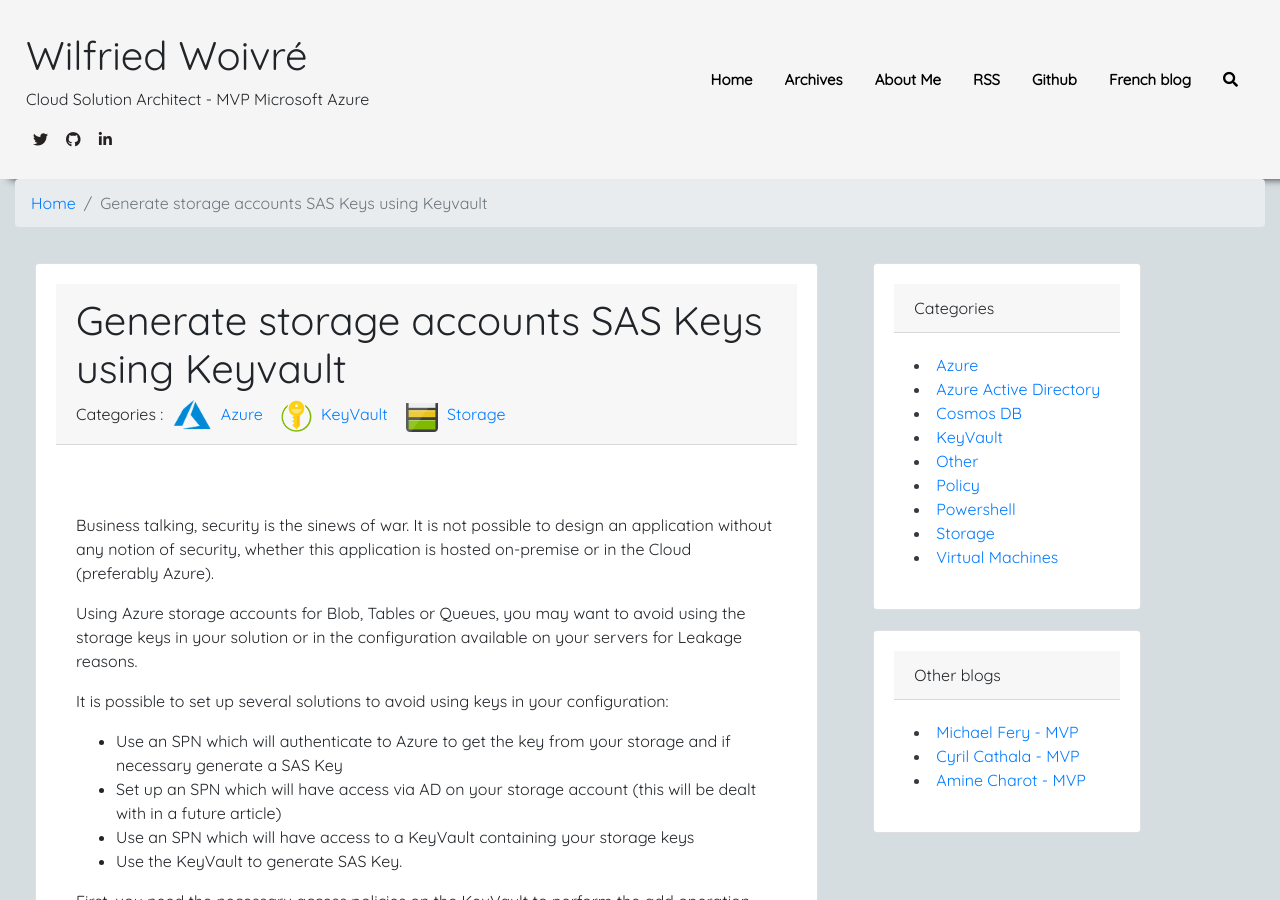
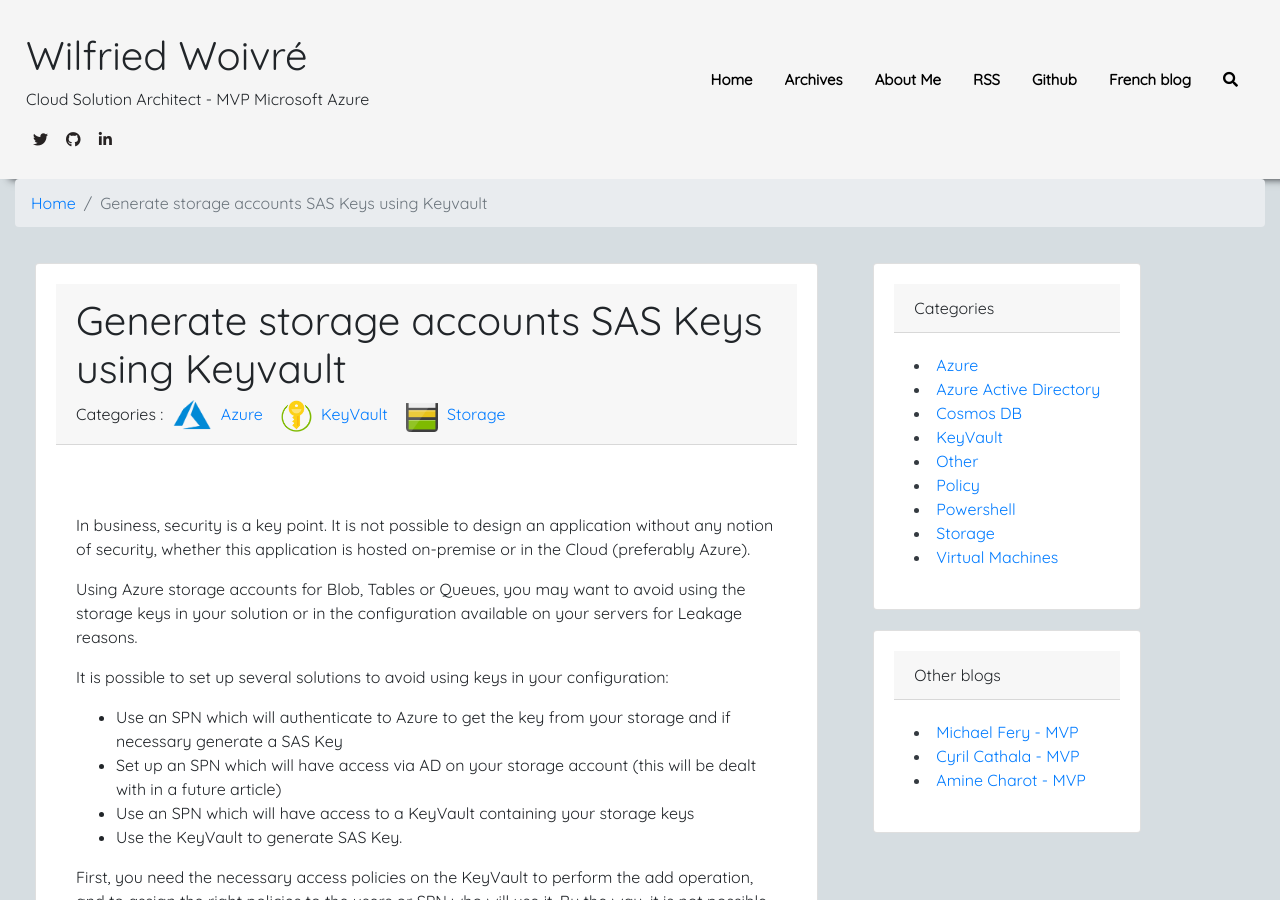
Before and after one commit to wilfriedwoivre/wilfriedwoivre.en.github.io, a Jekyll site: the page built from _posts/2020-01-16-generate-storage-accounts-sas-keys-using-keyvault.md, in a window 1280 px wide and 900 px high. Built offline with Jekyll 4.4.1, drawn with Linux system fonts in a browser that asks for light colours; nearby versions of some CDN libraries.

Commit message:
Update 2020-01-16-generate-storage-accounts-sas-keys-using-keyvault.md

```diff
--- a/_posts/2020-01-16-generate-storage-accounts-sas-keys-using-keyvault.md
+++ b/_posts/2020-01-16-generate-storage-accounts-sas-keys-using-keyvault.md
@@ -5,7 +5,7 @@
 categories: [ "Azure", "KeyVault", "Storage" ]
 ---
 
-Business talking, security is the sinews of war. It is not possible to design an application without any notion of security, whether this application is hosted on-premise or in the Cloud (preferably Azure).
+In business, security is a key point. It is not possible to design an application without any notion of security, whether this application is hosted on-premise or in the Cloud (preferably Azure).
 
 Using Azure storage accounts for Blob, Tables or Queues, you may want to avoid using the storage keys in your solution or in the configuration available on your servers for Leakage reasons.
 
```
